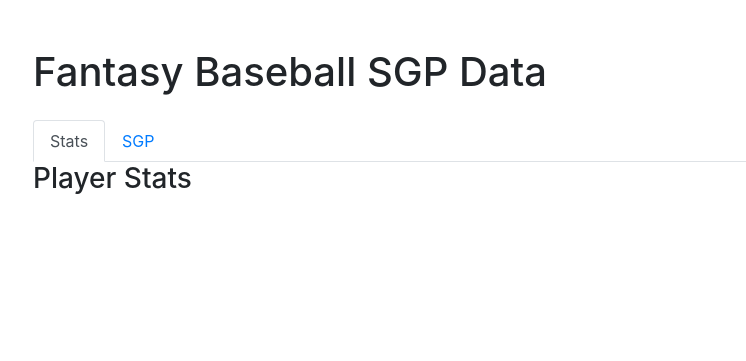
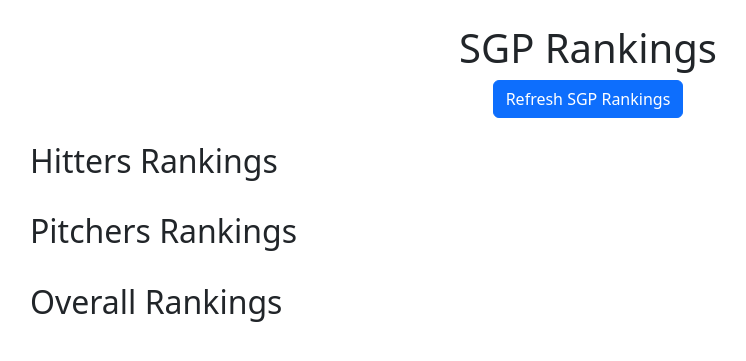
Before and after one commit to aflynn0213/FantasySgpSystem, a Flask app: template templates/index.html in a window 1280 px wide. Shown: the top 361 px of the page, without its empty margins (52-798 px from the left). Run offline with Flask 3, Linux system fonts and the light colour scheme; the template is opened without the code that fills it, so the values that code supplies are empty; parts of the project's set-up code (start-up, migrations or seed data) failed here and were passed over; some libraries are stand-ins or nearby versions.

Commit message:
Added web app functionality(v basic) and rearranged processor and main to accomodate

```diff
--- a/app.py
+++ b/app.py
@@ -1,26 +1,50 @@
-from SGP import SgpHitters, SgpPitchers
-
 from flask import Flask, render_template
 import pandas as pd
-from openpyxl import load_workbook
+from processor.SgpProcessor import SgpProcessor  # Import your SGPProcessor class
+from SGP import SgpHitters, SgpPitchers  # Import your hitter & pitcher classes
 
 app = Flask(__name__)
 
+# 🔹 Global variable to store SGP results
+sgp_results = None  # Stores {'hitters': df, 'pitchers': df, 'combined': df}
+
+def generate_sgp():
+    """Runs the SGP processing and stores results globally."""
+    global sgp_results
+    print("[*] Running SGP Processor...")
+
+    # Initialize hitter & pitcher objects
+    sgp_hit = SgpHitters(proj="ATC HIT '25", player_sheet="SGP ATC HIT '25")
+    sgp_pit = SgpPitchers(proj="ATC PIT '25", player_sheet="SGP ATC PIT '25")
+
+    # Process SGP rankings
+    processor = SgpProcessor(sgp_hit, sgp_pit)
+
+    # Store results in global variable
+    sgp_results = {
+        'hitters': processor.hitters_df,
+        'pitchers': processor.pitchers_df,
+        'combined': processor.combined_df
+    }
+
+    print("[✔] SGP Processing Completed!")
+
 @app.route('/')
 def home():
-    # Initialize your objects
-    sgp_hit = SgpHitters(proj="ATC HIT '25", player_sheet="SGP HIT ATC '25")
-    sgp_pit = SgpPitchers(proj="ATC PIT '25", player_sheet="SGP PIT ATC '25")
-    sgp_pit_oopsy = SgpPitchers(proj="SGP PIT OOPSY '25", player_sheet="SGP PIT OOPSY '25")
+    """Main page displaying SGP results."""
+    if sgp_results is None:
+        generate_sgp()  # Run if not already processed
 
-    # Convert pandas DataFrames to HTML
-    stats_html = sgp_hit.stats.to_html(classes="table table-striped", index=False)  # For self.stats
-    sgp_df_html = sgp_hit.sgp_df.to_html(classes="table table-striped", index=True)  # For self.sgp_df
+    return render_template('index.html',
+                           hitters_html=sgp_results['hitters'].to_html(classes="table table-striped", index=False),
+                           pitchers_html=sgp_results['pitchers'].to_html(classes="table table-striped", index=False),
+                           combined_html=sgp_results['combined'].to_html(classes="table table-striped", index=False))
 
-    # Pass the HTML to the template
-    return render_template('index.html',
-                           stats_html=stats_html,
-                           sgp_df_html=sgp_df_html)
+@app.route('/refresh')
+def refresh():
+    """Refresh SGP rankings and reload the page."""
+    generate_sgp()
+    return home()
 
 if __name__ == '__main__':
     app.run(debug=True)
--- a/templates/index.html
+++ b/templates/index.html
@@ -3,41 +3,35 @@
 <head>
     <meta charset="UTF-8">
     <meta name="viewport" content="width=device-width, initial-scale=1.0">
-    <title>SGP Data</title>
-    <link rel="stylesheet" href="https://maxcdn.bootstrapcdn.com/bootstrap/4.5.2/css/bootstrap.min.css">
+    <title>SGP Rankings</title>
+    <link rel="stylesheet" href="https://cdn.jsdelivr.net/npm/bootstrap@5.3.0/dist/css/bootstrap.min.css">
 </head>
-<body>
-    <div class="container mt-5">
-        <h1 class="mb-4">Fantasy Baseball SGP Data</h1>
+<body class="container">
 
-        <!-- Tab navigation -->
-        <ul class="nav nav-tabs" id="myTab" role="tablist">
-            <li class="nav-item">
-                <a class="nav-link active" id="stats-tab" data-toggle="tab" href="#stats" role="tab" aria-controls="stats" aria-selected="true">Stats</a>
-            </li>
-            <li class="nav-item">
-                <a class="nav-link" id="sgp-tab" data-toggle="tab" href="#sgp" role="tab" aria-controls="sgp" aria-selected="false">SGP</a>
-            </li>
-        </ul>
+    <h1 class="mt-4 text-center">SGP Rankings</h1>
 
-        <!-- Tab contents -->
-        <div class="tab-content" id="myTabContent">
-            <!-- Stats Tab -->
-            <div class="tab-pane fade show active" id="stats" role="tabpanel" aria-labelledby="stats-tab">
-                <h3>Player Stats</h3>
-                <div>{{ stats_html|safe }}</div>
-            </div>
-            <!-- SGP Tab -->
-            <div class="tab-pane fade" id="sgp" role="tabpanel" aria-labelledby="sgp-tab">
-                <h3>SGP Data</h3>
-                <div>{{ sgp_df_html|safe }}</div>
-            </div>
-        </div>
+    <!-- Refresh Button -->
+    <div class="text-center mb-4">
+        <a href="/refresh" class="btn btn-primary">Refresh SGP Rankings</a>
     </div>
 
-    <!-- Bootstrap JS (for Tabs functionality) -->
-    <script src="https://code.jquery.com/jquery-3.6.0.min.js"></script>
-    <script src="https://cdnjs.cloudflare.com/ajax/libs/popper.js/2.11.6/umd/popper.min.js"></script>
-    <script src="https://maxcdn.bootstrapcdn.com/bootstrap/4.5.2/js/bootstrap.min.js"></script>
+    <!-- Hitters Section -->
+    <h2 class="mt-4">Hitters Rankings</h2>
+    <div class="table-responsive">
+        {{ hitters_html|safe }}
+    </div>
+
+    <!-- Pitchers Section -->
+    <h2 class="mt-4">Pitchers Rankings</h2>
+    <div class="table-responsive">
+        {{ pitchers_html|safe }}
+    </div>
+
+    <!-- Combined Rankings Section -->
+    <h2 class="mt-4">Overall Rankings</h2>
+    <div class="table-responsive">
+        {{ combined_html|safe }}
+    </div>
+
 </body>
 </html>
```
Also changed, not shown: SGP.py (+5 -5 lines), processor/SgpProcessor.py (+23 -20 lines).
